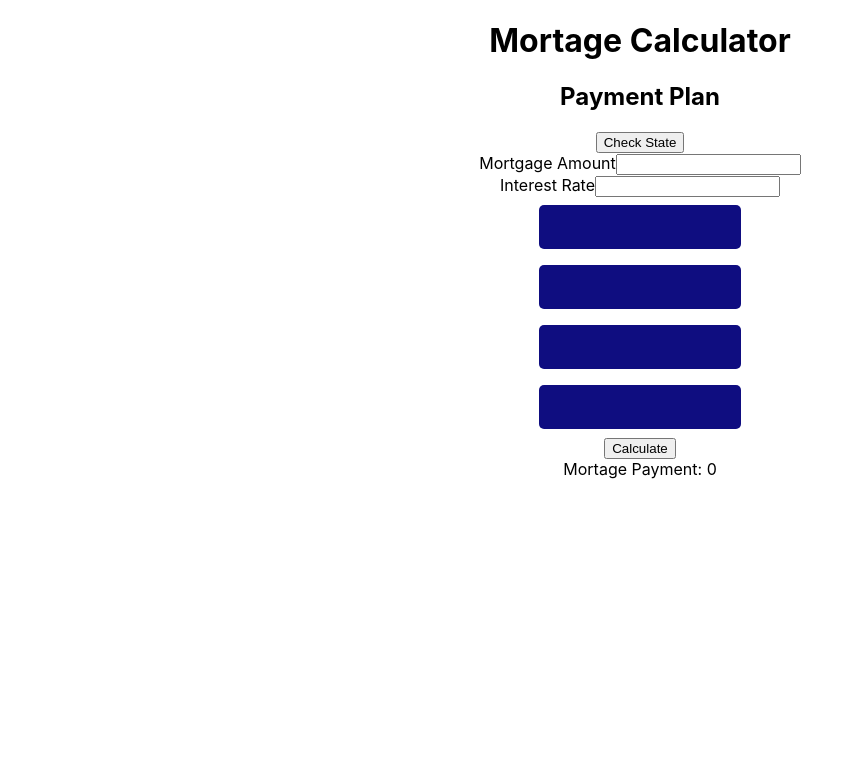
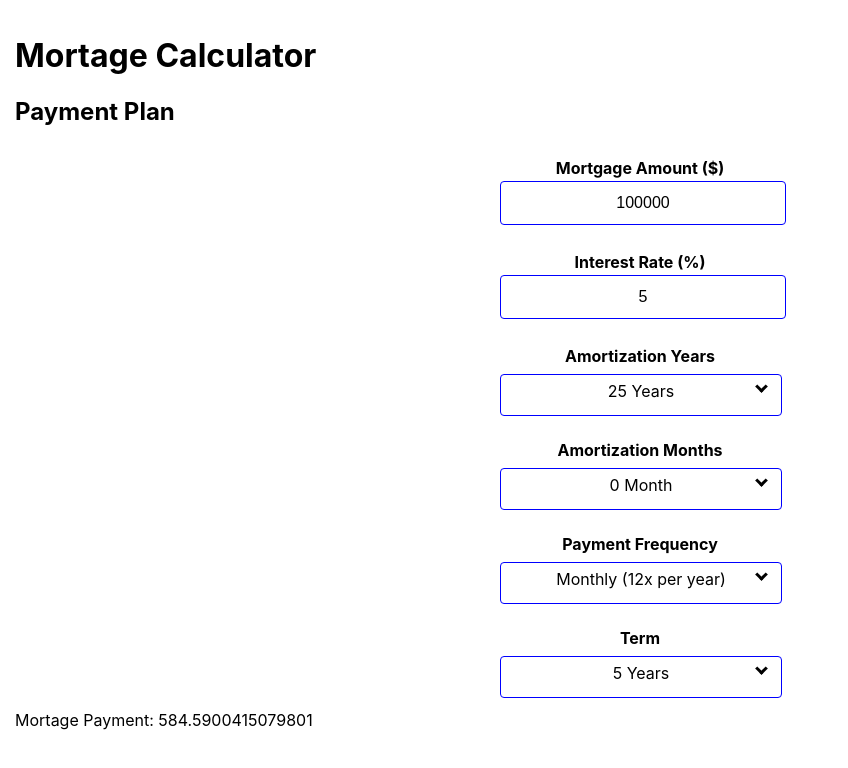
Before and after one commit to JadSafah/mortgage_calculator, a React (Create React App) app: page / in a window 1280 px wide. Shown: the top 768 px of the page, without its empty margins (0-848 px from the left). Built offline with nearby package versions, Linux system fonts and the light colour scheme.

Commit message:
delete calculate button and edited UI

```diff
--- a/src/App.css
+++ b/src/App.css
@@ -1,77 +1,153 @@
 .App {
+
+}
+
+.dd-wrapper, .form-wrapper {
+  position: relative;
+  height: 8vh;
+  width: 35vh;
+  text-align: center;
+  margin: auto;
+  padding: 15px 15px;
   text-align: center;
 }
 
-.dd-wrapper {
-  position: relative;
-  display: block;
-  padding: 8px;
-  margin: auto;
+.dd-title, .input-title {
+  position: absolute;
+  font-weight: bold;
+  top: 12px;
+  height: 3vh;
+  width: 35vh;
 }
 
-.dd-header{
-  width:178px;
-  height:20px;
-  margin: auto;
-  background-color:#0f0d80 ;
-  padding:12px;
-  border-radius:5px;
-  font-weight:bold;
-  color:white;
+.input-header {
+  position: relative;
+  bottom: 12px;
+  text-align: center;
+  height: 5vh;
+  width: 35vh;
+  margin-top: 10px;
+  border-radius: 4px;
+  background-color: white;
+  font-size: medium;
+  cursor: auto;
+  border: blue;
+  border-width: 1px;
+  border-style: solid;
+}
+
+.dd-header {
+    position: absolute;
+    bottom: 12px;
+    text-align: center;
+    height: 5vh;
+    width: 35vh;
+    border-radius: 4px;
+    background-color: white;
+    font-size: medium;
+    cursor: pointer;
+    border: blue;
+    border-width: 1px;
+    border-style: solid;
+}
+
+.dd-header:hover {
+  background-color: rgb(212, 209, 209);
+}
+
+.dd-header-title {
+  position: absolute;
+  height: 5vh;
+  width: 35vh;
+  text-align: center;
+}
+
+.dd-header-arrow {
+  position: absolute;
+  right: 0;
+  height: 5vh;
+  width: 5vh;
+}
+
+.dd-list-wrapper {
+  position: absolute;
+  width: 35vh;
+  text-align: center;
+  font-size: 16px;
+  margin-top: 9vh;
+  border-radius: 4px;
+  background-color: white;
+  z-index: 1;
 }
 
 .dd-list {
-  position: absolute;
-  display: block;
-  margin: auto;
-  padding: 8px;
-  top:45px;
-  right:0px;
-  width: 100%;
-  background-color: white;
-  font-weight:bold;
-  box-shadow: 0px 8px 16px 0px rgba(0,0,0,0.2);
+  margin: 0;
+  padding: 0;
+  list-style: none;
+  border-radius: 4px;
   z-index: 1;
 }
 
-li {
-  padding: 8px 16px;
-  border-bottom: 1px solid #e5e5e5;
-}
-li:last-child {
-  border-bottom: none;
-}
-li:hover {
-  background-color: #e5e5e5;
-  color: white;
+.dd-list-items {
+  text-align: center;
+  border-radius: 4px;
+  padding-top: 1vh;
+  padding-bottom: 1vh;
+  width: 100%;
+  background-color: white;
+  border-bottom: 1px;
+  border-bottom-style: none;
 }
 
-@media (prefers-reduced-motion: no-preference) {
-  .App-logo {
-    animation: App-logo-spin infinite 20s linear;
-  }
+.dd-list-items:hover {
+  background-color: rgb(212, 209, 209);
 }
 
-.App-header {
-  background-color: #282c34;
-  min-height: 100vh;
-  display: flex;
-  flex-direction: column;
-  align-items: center;
-  justify-content: center;
-  font-size: calc(10px + 2vmin);
-  color: white;
+body {
+  background-color: white;
+  padding: 15px 15px;
+
 }
 
-.App-link {
-  color: #61dafb;
+p, input {
+  top: 50%;
+  transform: translateY(-50%);
 }
 
-@keyframes App-logo-spin {
-  from {
-    transform: rotate(0deg);
-  }
-  to {
-    transform: rotate(360deg);
-  }
+i {
+  top: 50%;
+  transform: translateY(-50%);
 }
+
+.arrow {
+  border: solid black;
+  border-width: 0 3px 3px 0;
+  display: inline-block;
+  padding: 3px;
+}
+
+.right {
+  transform: rotate(-45deg);
+  -webkit-transform: rotate(-45deg);
+}
+
+.left {
+  transform: rotate(135deg);
+  -webkit-transform: rotate(135deg);
+}
+
+.up {
+  transform: rotate(-135deg);
+  -webkit-transform: rotate(-135deg);
+}
+
+.down {
+  transform: rotate(45deg);
+  -webkit-transform: rotate(45deg);
+}
+
+.shadow {
+  -moz-box-shadow:    3px 3px 5px 6px #ccc;
+  -webkit-box-shadow: 3px 3px 5px 6px #ccc;
+  box-shadow:         3px 3px 5px 6px #ccc;
+}
--- a/src/App.js
+++ b/src/App.js
@@ -2,7 +2,6 @@
 import './App.css';
 import Dropdown from './Dropdown';
 import InputForm from './InputForm';
-import Calculator from './Calculator';
 import DisplayResults from './DisplayResults';
 
 const amortizationPeriodYears = [
@@ -34,6 +33,7 @@
 ];
 
 const amortizationPeriodMonths = [
+  {id:0,text:"0 Month",value:0},
   {id:1,text:"1 Month",value:1},
   {id:2,text:"2 Months",value:2},
   {id:3,text:"3 Months",value:3},
@@ -76,10 +76,10 @@
     this.state = {
       mortgageAmount: 100000,
       interestRate: 5,
-      amortizationYear: 25,
-      amortizationMonth: 0,
-      paymentFrequency: 12,
-      term: 5,
+      amortizationYear: {id:25,text:"25 Years",value:25},
+      amortizationMonth: {id:0,text:"0 Month",value:0},
+      paymentFrequency: {id:6,text:"Monthly (12x per year)",value:12},
+      term: {id:5,text:"5 Years",value:5},
       prepaymentAmount: 0,
       prepaymentFrequency: 0,
       startWithPayment: 0,
@@ -87,19 +87,19 @@
     };
   }
 
+  /*
   calculateMortage = () => {
     const mp = Calculator(this.state.mortgageAmount, this.state.interestRate, this.state.paymentFrequency, this.state.amortizationYear, this.state.amortizationMonth, this.state.term);
     this.setState({mortgagePayment: mp});
-    /*
+
     const rate = (this.state.interestRate/100)/this.state.paymentFrequency;
     const numberOfPayments = (this.state.amortizationYear+(this.state.amortizationMonth/12))*this.state.paymentFrequency;
     const mortgagePayment = (this.state.mortgageAmount)*(((rate)*Math.pow((1+rate),(numberOfPayments)))/((Math.pow((1+rate),(numberOfPayments)))-1));
     console.log(mortgagePayment);
-    */
+  }
+  */
 
-  }
-
-  handleSelectionClick = (item, type) => this.setState({[type]:item.value});
+  handleSelectionClick = (item, type) => this.setState({[type]:item});
 
   handleChange = (type, event) => {
     this.setState({[type]: event.target.value});
@@ -111,19 +111,17 @@
     return (
       <div className="App">
         <h1>Mortage Calculator</h1>
-          <h2>Payment Plan</h2>
-          <button onClick={this.checkState()}>Check State</button>
-          <InputForm title="Mortgage Amount" type="mortgageAmount" handleChange={this.handleChange} />
-          <InputForm title="Interest Rate" type="interestRate" handleChange={this.handleChange} />
-          <Dropdown title="Amortization Years" items={amortizationPeriodYears} type="amortizationYear" handleSelectionClick={this.handleSelectionClick} />
-          <Dropdown title="Amortization Months" items={amortizationPeriodMonths} type="amortizationMonth" handleSelectionClick={this.handleSelectionClick} />
-          <Dropdown title="Payment Frequency" items={paymentFrequency} type="paymentFrequency" handleSelectionClick={this.handleSelectionClick} />
-          <Dropdown title="Term" items={term} type="term" handleSelectionClick={this.handleSelectionClick} />
-          <button onClick={this.calculateMortage}>Calculate</button>
-          <DisplayResults mortgagePayment={this.state.mortgagePayment} />
-
+          <div className="paymentPlan">
+            <h2>Payment Plan</h2>
+            <InputForm title="Mortgage Amount ($)" state={this.state.mortgageAmount} type="mortgageAmount" handleChange={this.handleChange} />
+            <InputForm title="Interest Rate (%)" state={this.state.interestRate} type="interestRate" handleChange={this.handleChange} />
+            <Dropdown title="Amortization Years" state={this.state.amortizationYear} items={amortizationPeriodYears} type="amortizationYear" handleSelectionClick={this.handleSelectionClick} />
+            <Dropdown title="Amortization Months" state={this.state.amortizationMonth} items={amortizationPeriodMonths} type="amortizationMonth" handleSelectionClick={this.handleSelectionClick} />
+            <Dropdown title="Payment Frequency" state={this.state.paymentFrequency} items={paymentFrequency} type="paymentFrequency" handleSelectionClick={this.handleSelectionClick} />
+            <Dropdown title="Term" state={this.state.term} items={term} type="term" handleSelectionClick={this.handleSelectionClick} />
+            <DisplayResults mortgageAmount={this.state.mortgageAmount} interestRate={this.state.interestRate} paymentFrequency={this.state.paymentFrequency} amortizationYear={this.state.amortizationYear} amortizationMonth={this.state.amortizationMonth} term={this.state.term} />
+          </div>
       </div>
-
     )
   }
 }
--- a/src/DisplayResults.js
+++ b/src/DisplayResults.js
@@ -1,10 +1,11 @@
 import React from 'react';
+import Calculator from './Calculator';
 
 function DisplayResults(props) {
 
     return (
         <div>
-            Mortage Payment: {props.mortgagePayment}
+            Mortage Payment: {Calculator(props.mortgageAmount, props.interestRate, props.paymentFrequency.value, props.amortizationYear.value, props.amortizationMonth.value, props.term.value)}
         </div>
     )
 }
--- a/src/Dropdown.js
+++ b/src/Dropdown.js
@@ -4,27 +4,36 @@
 
     //state of dropdown toggle and value selected from list
     const [open, setOpen] = useState(false);
-    const [selected, setSelected] = useState("");
+    //const [selected, setSelected] = useState("");
 
     //handle button click to dropdown the list and to extract clicked value from list
     const handleDropdownClick = () => setOpen(!open);
 
     return (
-        <div className="dd-wrapper">
+        <div className="dd-wrapper ">
+            <div className="dd-title">{props.title}</div>
                 <div className="dd-header" onClick={() => handleDropdownClick()}>
-                <div className="dd-header-title">{selected}</div>
+                    <div className="dd-header-title">
+                        <p>{props.state.text}</p>
+                    </div>
+                    <div className="dd-header-arrow">{open
+                        ? <i className="arrow up"></i> : <i className="arrow down"></i>
+                        }
+                    </div>
                 </div>
                 {open &&
-                <ul className="dd-list">
+                <div className="dd-list-wrapper">
+                    <ul className="dd-list shadow">
                         {props.items.map(item =>
                             <li
                                 className="dd-list-items"
                                 key={item.id}
-                            onClick={() => {props.handleSelectionClick(item, props.type); handleDropdownClick(); setSelected(item.text);}}>
+                                onClick={() => {props.handleSelectionClick(item, props.type); handleDropdownClick();}}>
                                 {item.text}
                             </li>
                         )}
                     </ul>
+                </div>
                 }
         </div>
     )
--- a/src/InputForm.js
+++ b/src/InputForm.js
@@ -3,12 +3,10 @@
 function InputForm(props) {
 
     return (
-        <form>
-            <label>
-                {props.title}
-                <input type="text" onChange={(e) => props.handleChange(props.type, e)} />
-            </label>
-        </form>
+        <div className="form-wrapper">
+            <div className="input-title">{props.title}</div>
+            <input className="input-header" type="text" value={props.state} onChange={(e) => props.handleChange(props.type, e)} />
+        </div>
     );
 }
 
```
Lines whose indentation alone changed are shown as unchanged.
